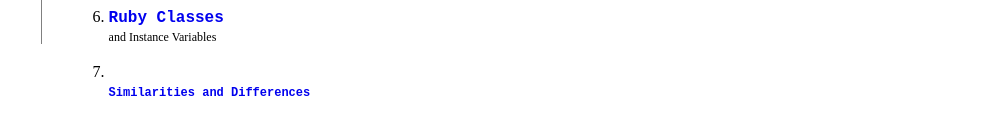
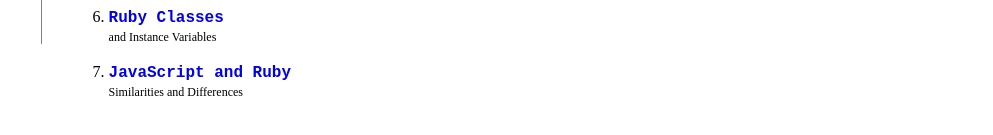
Before and after one commit to allisonpaul/allisonpaul.github.io, a plain HTML site: page blog/blog-index.html in a window 1280 px wide. Shown: the part 633-768 px from the top of the page, 287-1280 px from the left. Drawn offline with Linux system fonts and the light colour scheme; a web font is replaced by a local one.

```diff
--- a/blog/blog-index.html
+++ b/blog/blog-index.html
@@ -60,7 +60,7 @@
            <a href="http://allisonpaul.github.io/blog/ruby-classes.html">Ruby Classes</a><br><span>and Instance Variables</span>
         </li><br>
         <li>
-          <a href="http://allisonpaul.github.io/blog/JavaScript.html"JavaScript and Ruby</a><br><span>Similarities and Differences</span>
+          <a href="http://allisonpaul.github.io/blog/JavaScript.html">JavaScript and Ruby</a><br><span>Similarities and Differences</span>
         </li>
       </ol>
     </section>
```
